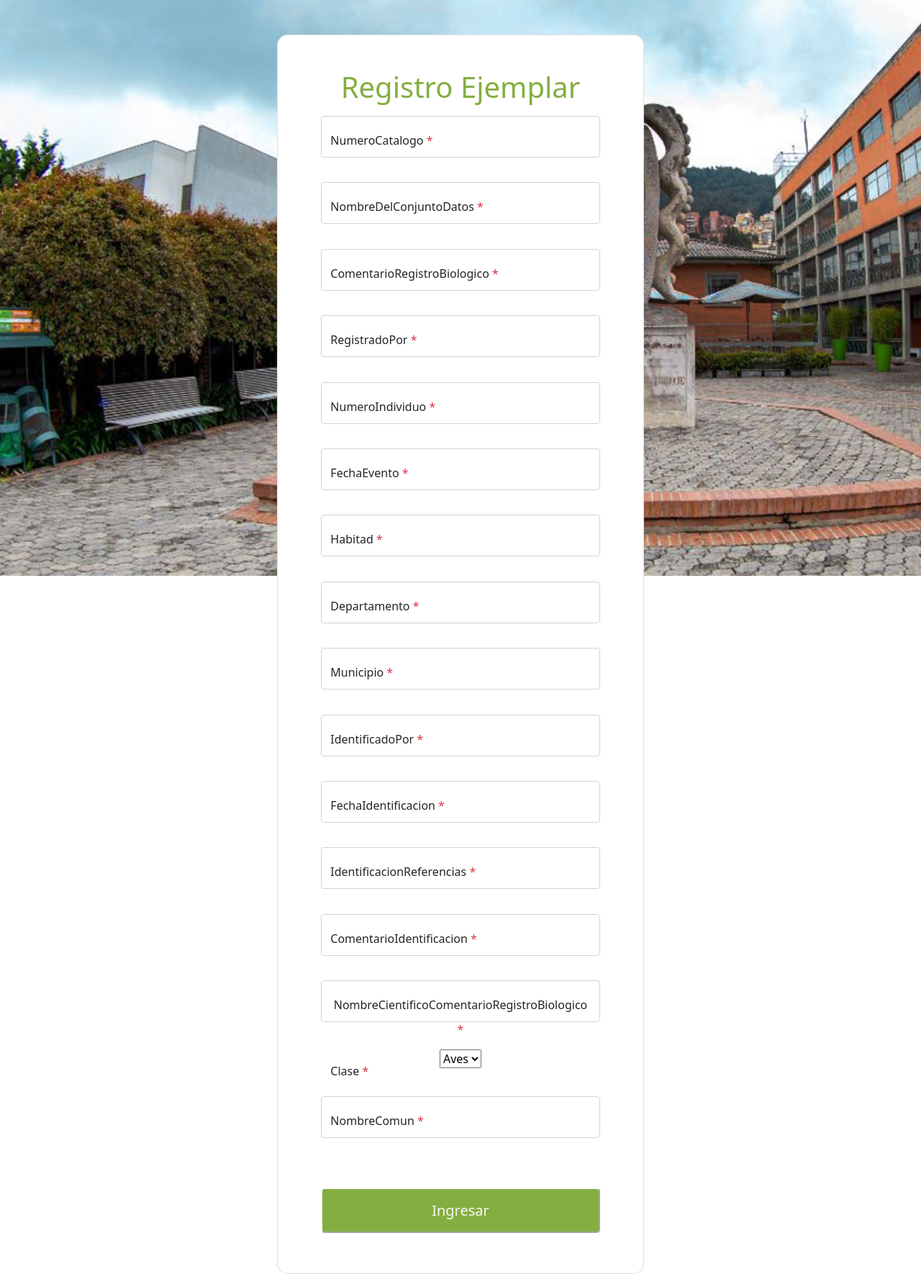
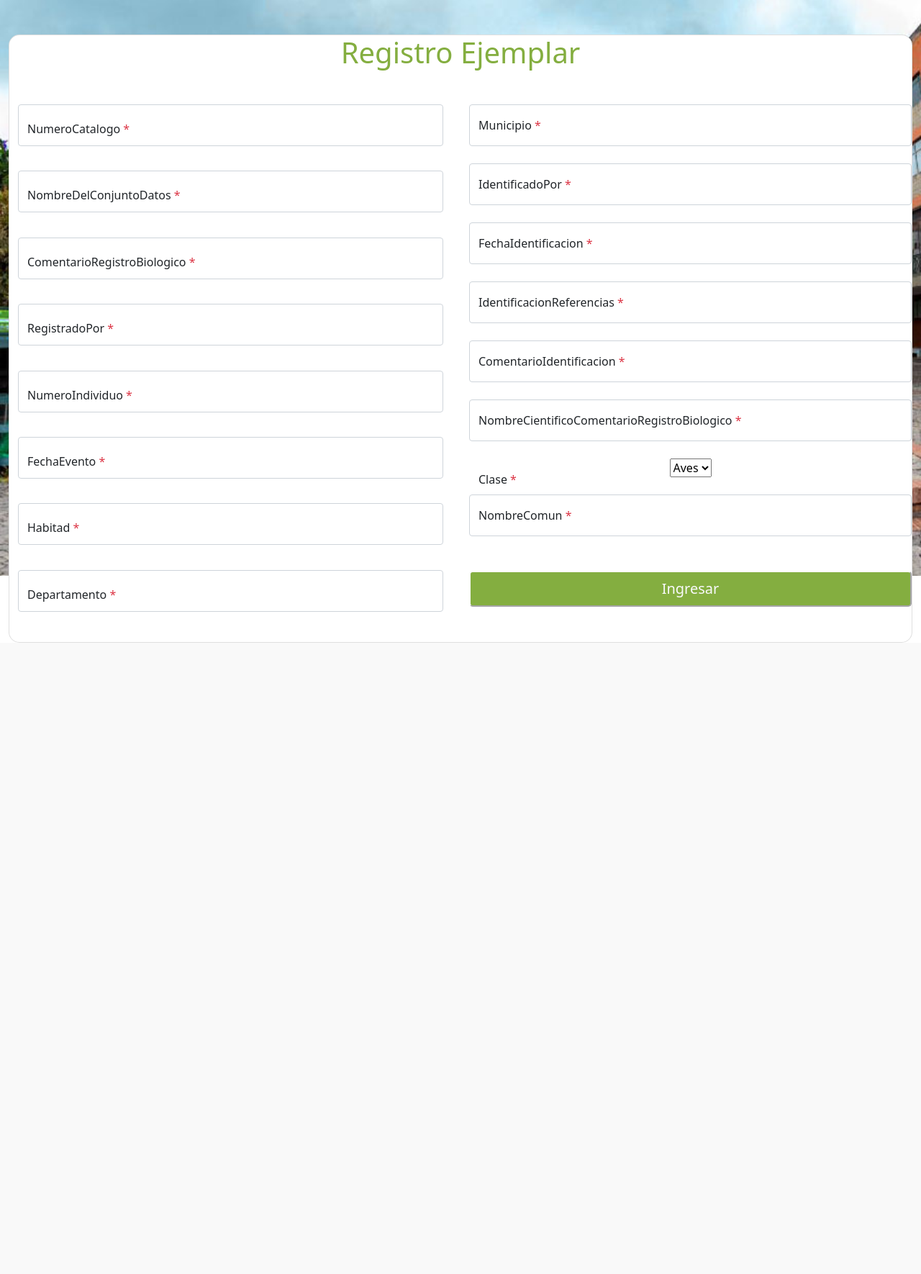
Before and after one commit to checho2001/GAIA-MCUB, a Django app: template templates/registerE.html in a window 1280 px wide. Shown: the whole page at 72% size. After the commit the page ends 893 px from the top, so only its background shows below. Run offline with Django 4.2, Linux system fonts and the light colour scheme; the template is opened without the code that fills it: values that come from a table or form of the project are taken from there, others are empty.

Commit message:
mary por favor deja de matar la vista

```diff
--- a/templates/registerE.html
+++ b/templates/registerE.html
@@ -9,18 +9,20 @@
     <script type="text/javascript" src="../static/js/bootstrap.bundle.min.js"> </script>
 </head>
 
-<body class="m-0 vh-100 row  text-center align-items-center justify-content-center "  >
+<section class="m-0 vh-100 row  text-center align-items-center justify-content-center "  >
 
   <div class=" container py-5 h-100" style="background-image:url(../static/images/bg-singnin.jpeg);background-repeat: no-repeat;background-size: cover;">
     <div class="row d-flex justify-content-center align-items-center h-100">
-      <div class="col-5">
+      <div class="col-12">
         <div class="card card-registration card-registration-2" style="border-radius: 15px;">
           <div class="card-body p-0">
             <div class="row g-0">
-                <div class="p-5">
-                  <form action= "{%url 'registerE' %}" method= POST class=" w-100 m-auto">
+
+                  <form action= "{%url 'registerE' %}" method= POST class="  m-auto">
                     {% csrf_token %}
-                    <h1 class="mb-3 fw-normal"style="color: #84ae40">Registro Ejemplar</h1>
+                    <h1 class="mb-5 fw-normal"style="color: #84ae40">Registro Ejemplar</h1>
+                    <div class="row">
+                    <div class="col-lg-6">
                       <div class="form-group mb-2">
                         <div class="form-floating">
 
@@ -71,10 +73,13 @@
 
                           <br>
                         </div>
+
+                      </div>
+                    </div>
+                    <div class="col-lg-6">
                       <div class="form-floating">
                         {{ form.Municipio }}
                         <label  type="password" class="font-weight-bold">Municipio<span class="text-danger"> *</span></label>
-
                         <br>
                       </div>
             <div class="form-floating">
@@ -107,7 +112,7 @@
 
               <br>
             </div>
-<div class="form-floating col-12 ">
+            <div class="form-floating">
 
               {{ form.ClaseE }}
               <label  type="password" class="font-weight-bold">Clase<span class="text-danger"> *</span></label>
@@ -124,7 +129,8 @@
                       <br>
                       <button class="btn-login w-100 btn-lg border-light text-light "  value="Register"  type="submit">Ingresar</button>
 
-                  </form>
+
+                    </div>
                   </div>
             </div>
           </div>
@@ -133,6 +139,5 @@
     </div>
   </div>
 
-  </div>
 
-</body>
+</section>
```
Lines whose indentation alone changed are shown as unchanged.
